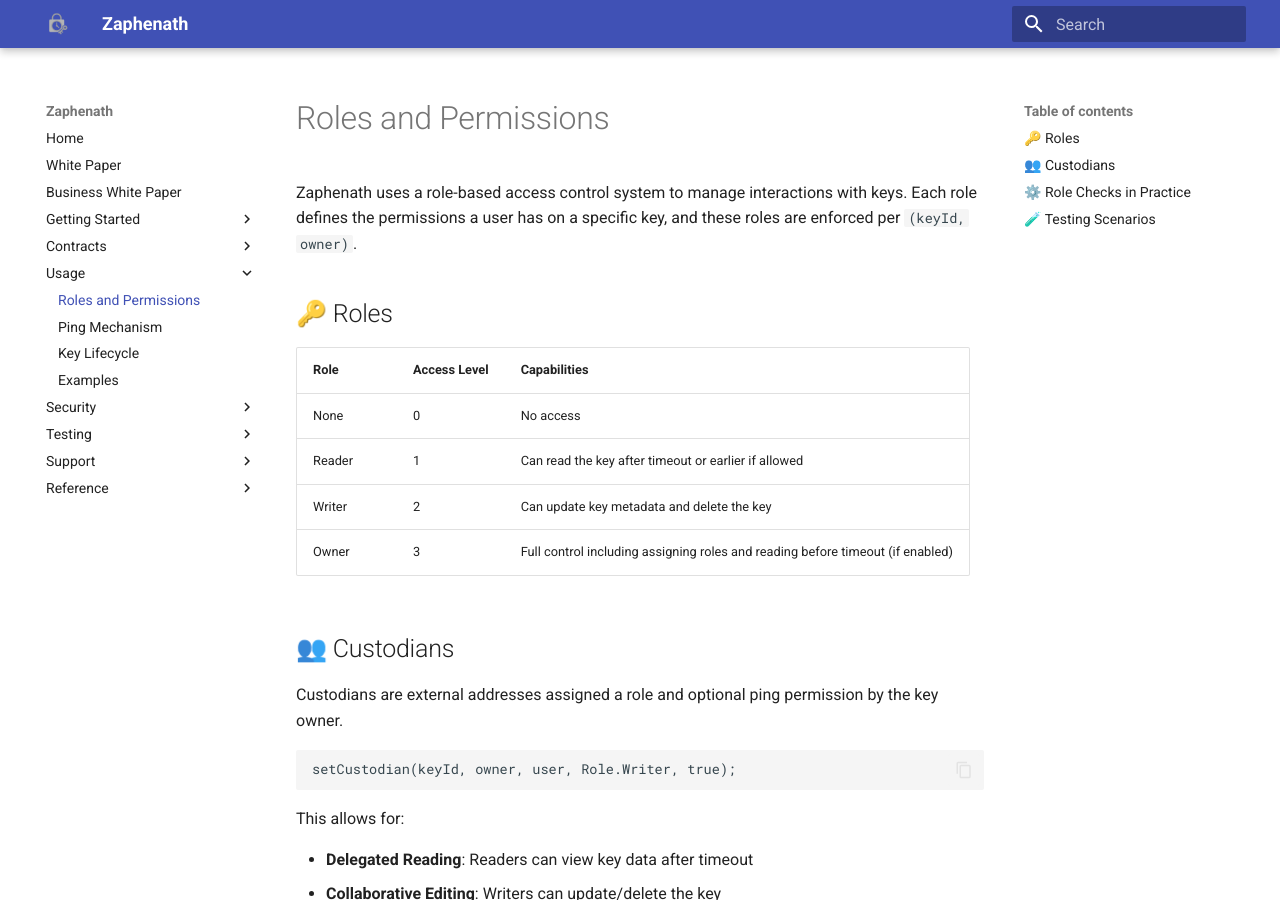
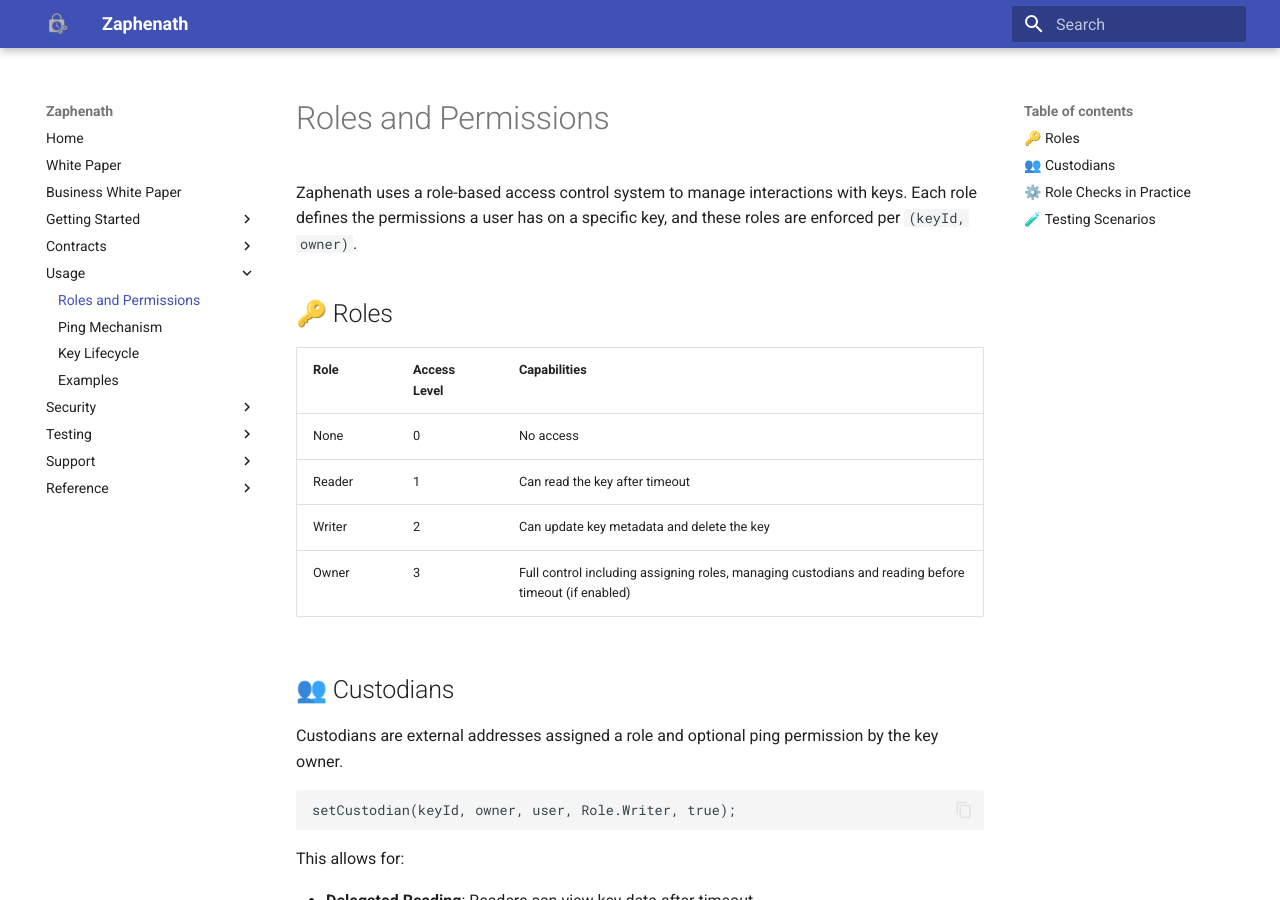
Before and after one commit to Astervia/zaphenath, an MkDocs documentation site: the page built from docs/usage/roles.md, in a window 1280 px wide and 900 px high. Built offline with MkDocs 1.6.1 and Material for MkDocs 9.7.7, drawn with Linux system fonts in a browser that asks for light colours.

Commit message:
fix(docs): roles table

```diff
--- a/docs/usage/roles.md
+++ b/docs/usage/roles.md
@@ -4,12 +4,12 @@
 
 ## 🔑 Roles
 
-| Role   | Access Level | Capabilities                                                                   |
-| ------ | ------------ | ------------------------------------------------------------------------------ |
-| None   | 0            | No access                                                                      |
-| Reader | 1            | Can read the key after timeout or earlier if allowed                           |
-| Writer | 2            | Can update key metadata and delete the key                                     |
-| Owner  | 3            | Full control including assigning roles and reading before timeout (if enabled) |
+| Role   | Access Level | Capabilities                                                                                        |
+| ------ | ------------ | --------------------------------------------------------------------------------------------------- |
+| None   | 0            | No access                                                                                           |
+| Reader | 1            | Can read the key after timeout                                                                      |
+| Writer | 2            | Can update key metadata and delete the key                                                          |
+| Owner  | 3            | Full control including assigning roles, managing custodians and reading before timeout (if enabled) |
 
 ## 👥 Custodians
 
```
